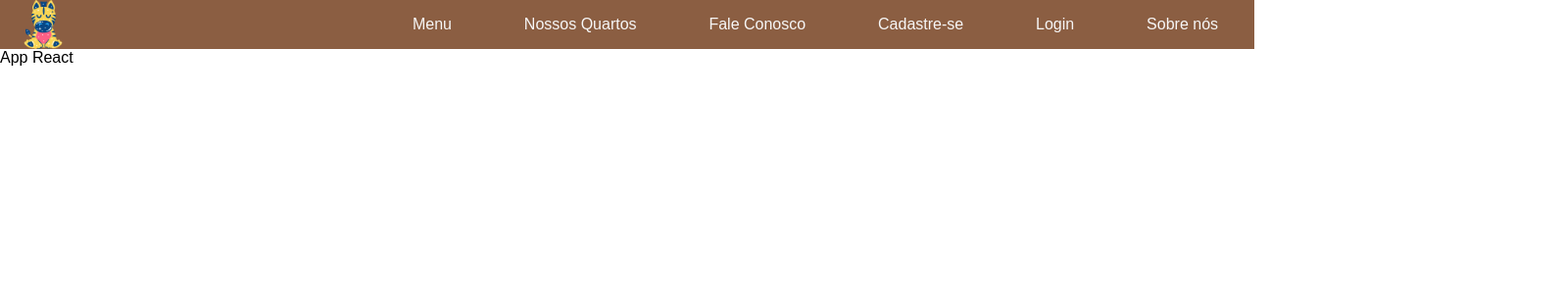
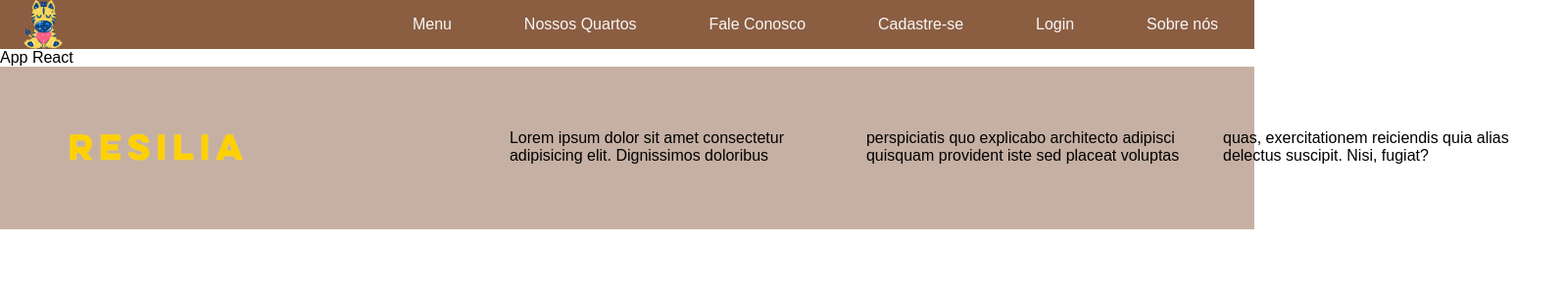
Before and after one commit to imogawa/Hotel-Transilvania, a React (Create React App) app: page / in a window 1280 px wide. Shown: the top 300 px of the page at 98% size, 1596 px wide, since content can reach past the window. Built offline with nearby package versions, Linux system fonts and the light colour scheme.

Commit message:
Iniciando a criação do footer

```diff
--- a/src/App.js
+++ b/src/App.js
@@ -1,5 +1,7 @@
 import React from 'react';
+import Footer from './components/Footer/Footer';
 import Header from './components/Header/Header';
+
 
 
 const App = () => {
@@ -9,6 +11,7 @@ const App = () => {
     <div className='main'>
       App React
     </div>
+    <Footer/>
   </>
   )
 };
--- /dev/null
+++ b/src/components/Footer/Footer.jsx
@@ -0,0 +1,21 @@
+import React from "react";
+import style from './Footer.module.css'
+import logoResilia from './../../assets/logoResilia.png'
+
+export default function Footer(){
+    return (
+        <footer>
+            <div>
+                <img className='imgResilia' src={logoResilia} alt="Logo" />
+            </div>
+                <p>
+                    Lorem ipsum dolor sit amet consectetur adipisicing elit.
+                    Dignissimos doloribus perspiciatis quo explicabo architecto
+                    adipisci quisquam provident iste sed placeat voluptas quas,
+                    exercitationem reiciendis quia alias delectus suscipit. Nisi, fugiat?
+                </p>
+
+                {/* <p ><span>Squad6</span> &copy; 2021</p> */}
+        </footer>
+    )
+}
--- /dev/null
+++ b/src/components/Footer/Footer.module.css
@@ -0,0 +1,20 @@
+footer{
+    background-color: rgba(139, 94, 66, 0.486);
+    display: flex;
+    color: black;
+    padding: 3em;
+    height: 70px;
+    width: auto;
+    bottom: 0%;
+    columns: 3;
+}
+footer > div{
+    display: flex;
+    width: 50%;
+    height: 100%;
+    padding-right: 20%;
+}
+footer > p{
+    columns: 2;
+    padding-left: 3%;
+}
```
Also changed, not shown: src/assets/logoResilia.png (added).
